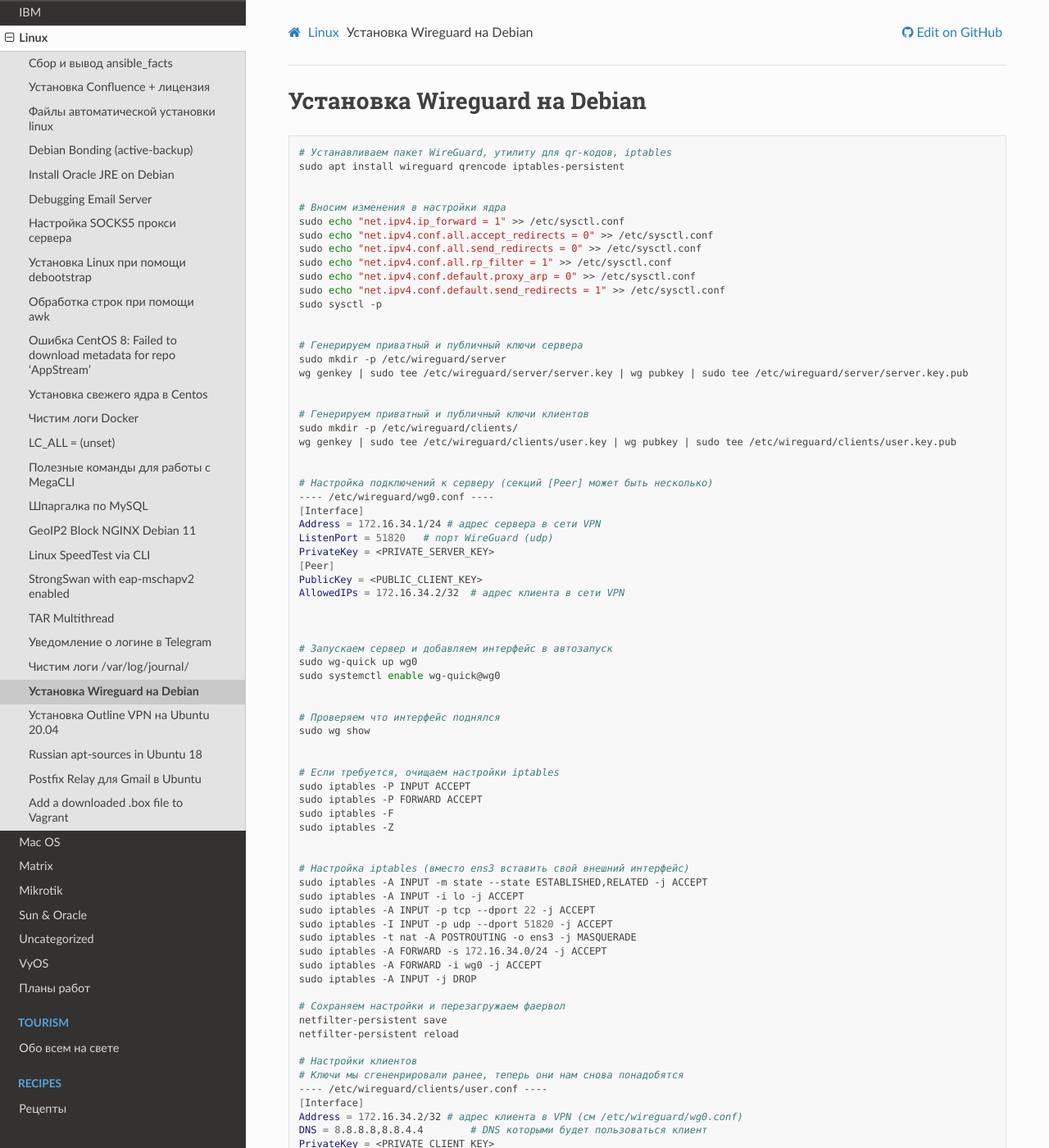
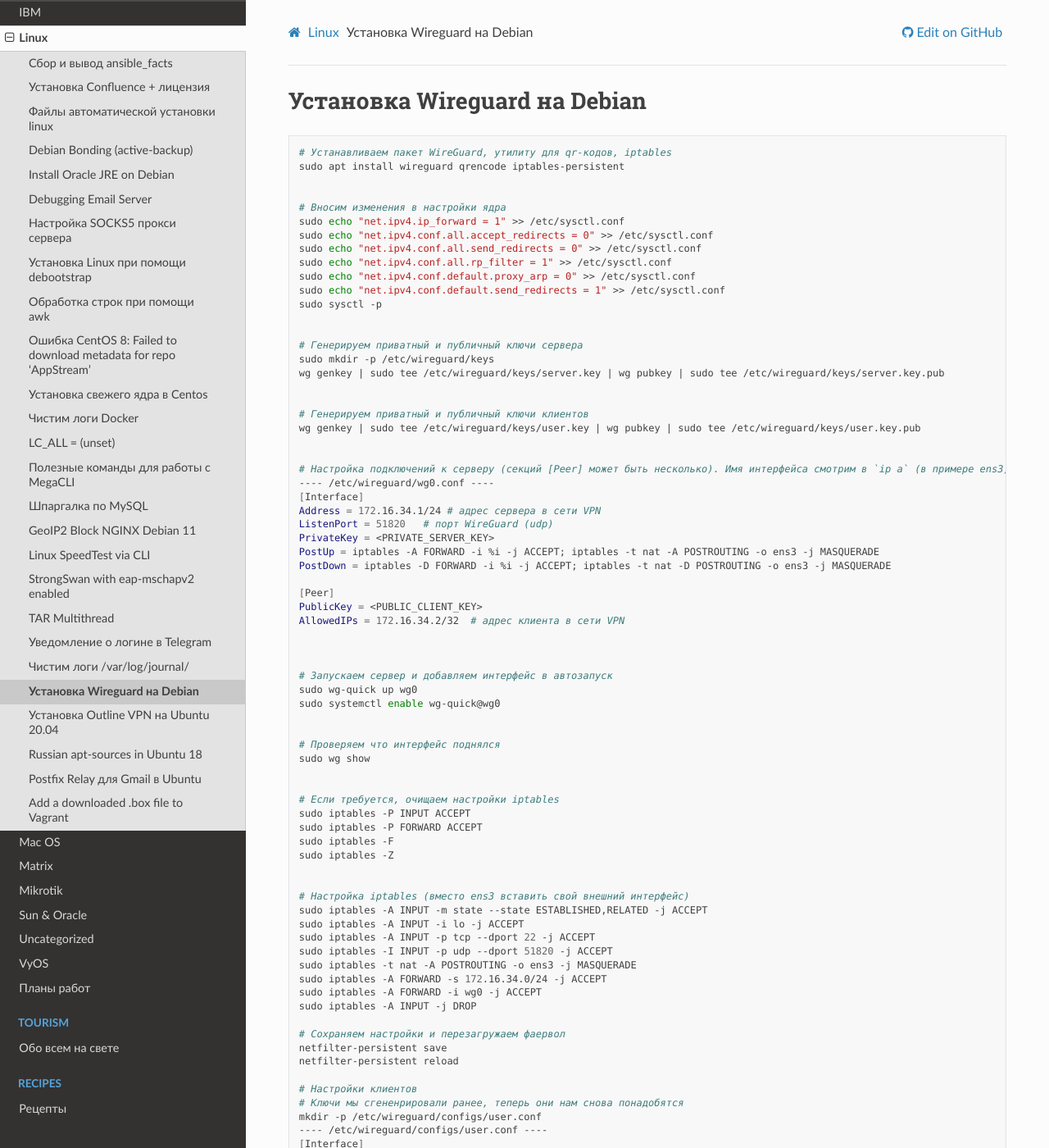
Before and after one commit to jeffscrum/jeffscrum.github.io, a Sphinx documentation site: the page built from source/linux/linux-wireguard-installation.rst, in a window 1280 px wide and 1400 px high. Shown: the whole window at 82% size. Built offline with Sphinx 7.4.7 and the Read the Docs theme 2.0.0, drawn with Linux system fonts in a browser that asks for light colours; some of the changed text lies outside the part shown.

Commit message:
Update linux-wireguard-installation.rst

```diff
--- a/source/linux/linux-wireguard-installation.rst
+++ b/source/linux/linux-wireguard-installation.rst
@@ -25,21 +25,23 @@
 
 
    # Генерируем приватный и публичный ключи сервера
-   sudo mkdir -p /etc/wireguard/server
-   wg genkey | sudo tee /etc/wireguard/server/server.key | wg pubkey | sudo tee /etc/wireguard/server/server.key.pub
+   sudo mkdir -p /etc/wireguard/keys
+   wg genkey | sudo tee /etc/wireguard/keys/server.key | wg pubkey | sudo tee /etc/wireguard/keys/server.key.pub
 
 
    # Генерируем приватный и публичный ключи клиентов
-   sudo mkdir -p /etc/wireguard/clients/
-   wg genkey | sudo tee /etc/wireguard/clients/user.key | wg pubkey | sudo tee /etc/wireguard/clients/user.key.pub
+   wg genkey | sudo tee /etc/wireguard/keys/user.key | wg pubkey | sudo tee /etc/wireguard/keys/user.key.pub
 
 
-   # Настройка подключений к серверу (секций [Peer] может быть несколько)
+   # Настройка подключений к серверу (секций [Peer] может быть несколько). Имя интерфейса смотрим в `ip a` (в примере ens3)
    ---- /etc/wireguard/wg0.conf ----
    [Interface]
    Address = 172.16.34.1/24 # адрес сервера в сети VPN
    ListenPort = 51820	# порт WireGuard (udp)
    PrivateKey = <PRIVATE_SERVER_KEY>
+   PostUp = iptables -A FORWARD -i %i -j ACCEPT; iptables -t nat -A POSTROUTING -o ens3 -j MASQUERADE
+   PostDown = iptables -D FORWARD -i %i -j ACCEPT; iptables -t nat -D POSTROUTING -o ens3 -j MASQUERADE
+
    [Peer]
    PublicKey = <PUBLIC_CLIENT_KEY>
    AllowedIPs = 172.16.34.2/32	# адрес клиента в сети VPN
@@ -78,7 +80,8 @@
 
    # Настройки клиентов
    # Ключи мы сгененрировали ранее, теперь они нам снова понадобятся
-   ---- /etc/wireguard/clients/user.conf ----
+   mkdir -p /etc/wireguard/configs/user.conf
+   ---- /etc/wireguard/configs/user.conf ----
    [Interface]
    Address = 172.16.34.2/32 # адрес клиента в VPN (см /etc/wireguard/wg0.conf)
    DNS = 8.8.8.8,8.8.4.4	# DNS которыми будет пользоваться клиент
@@ -87,15 +90,15 @@
    PublicKey = <PUBLIC_SERVER_KEY>
    AllowedIPs = 0.0.0.0/0
    Endpoint = <SERVER_IP_OR_FQDN>:51820
-   PersistentKeepalive = 20 # Проверять доступность сервера каждые 20 секунд
+   PersistentKeepalive = 25 # Проверять доступность сервера каждые 25 секунд
 
 
    # Чтобы не переносить конфиг вручную на телефон, сгенерируем qr-код и выведем его в консоль
-   sudo qrencode -t ansiutf8 < /etc/wireguard/clients/user.conf
+   sudo qrencode -t ansiutf8 < /etc/wireguard/configs/user.conf
 
 
    # Если требуется передать qr-код другому человеку, то его можно просто сфотографировать или сгенерировать PNG
-   sudo qrencode -t png -o user.png < /etc/wireguard/clients/user.conf
+   sudo qrencode -t png -o user.png < /etc/wireguard/configs/user.conf
 
 
    # Теперь достаточно открыть приложение WireGuard на телефоне и отсканировать полученный код
```
